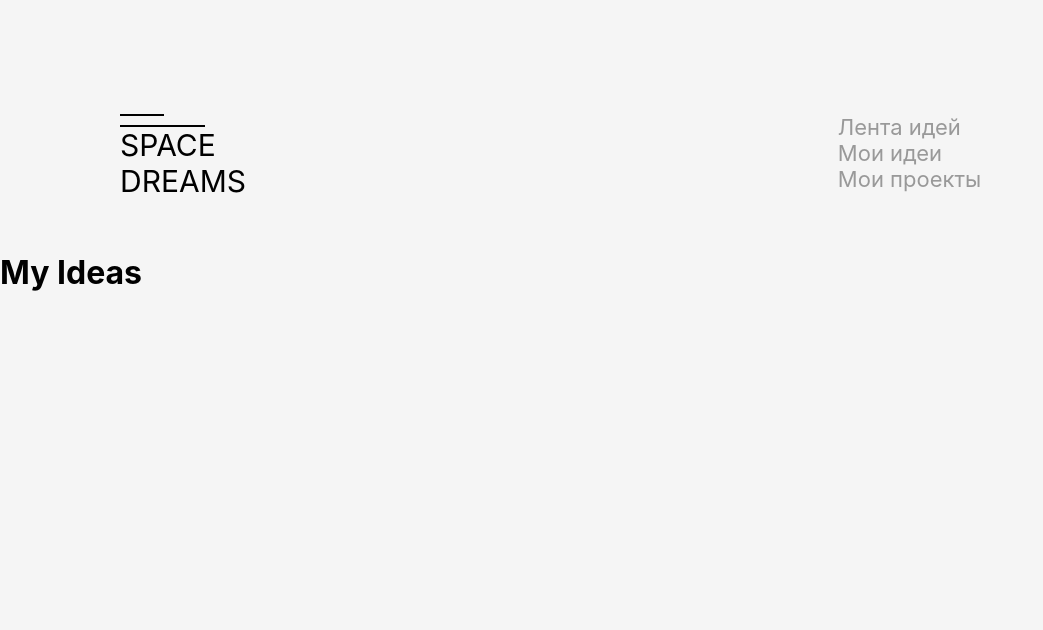
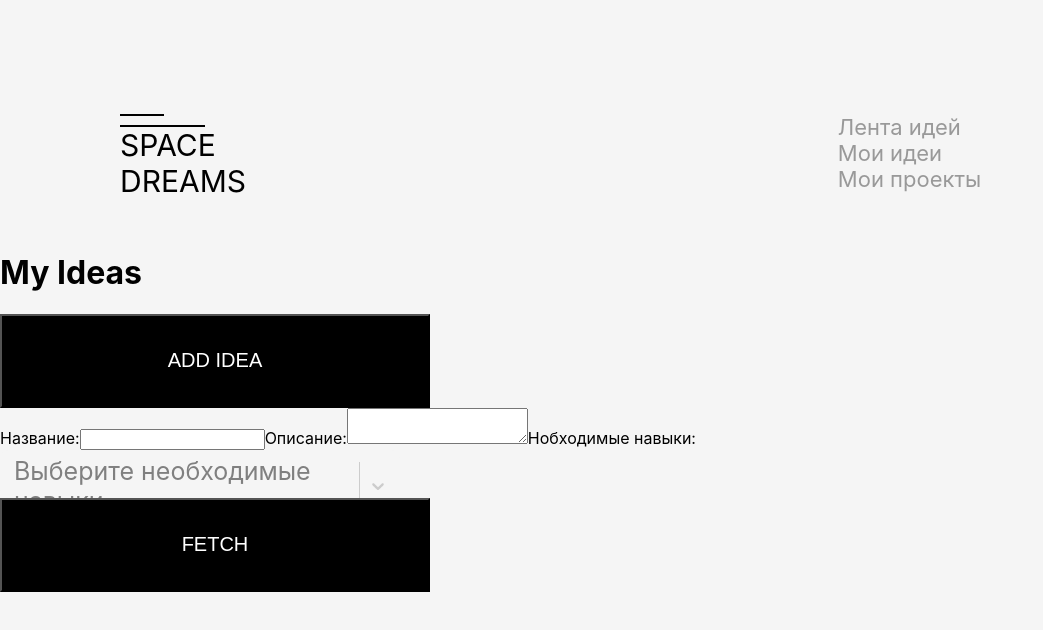
Before and after one commit to Space-dreams/LCT2022_front, a React app: page /ideas in a window 1280 px wide. Shown: the top 630 px of the page, without its empty margins (0-1043 px from the left). Built offline with nearby package versions, Linux system fonts and the light colour scheme; no server answers.

Commit message:
06.11.2022

```diff
--- a/src/components/app/App.js
+++ b/src/components/app/App.js
@@ -1,6 +1,6 @@
 import React, { useEffect } from 'react';
 import { BrowserRouter } from 'react-router-dom';
-import { setProfession, setStacks } from '../../storage/slises/dataSlise';
+import { setCountry, setProfession, setStacks } from '../../storage/slises/dataSlise';
 import { useDispatch } from 'react-redux';
 
 import Header from '../header/Header';
@@ -12,7 +12,8 @@ function App() {
 
   useEffect(() => {
     dispatch(setProfession());
-    dispatch(setStacks())
+    dispatch(setStacks());
+    dispatch(setCountry());
   }, [])
 
   return (
--- a/src/components/finishRegistration/FinishRegistration.css
+++ b/src/components/finishRegistration/FinishRegistration.css
@@ -15,7 +15,7 @@
 }
 
 .item_registration input {
-    font-size: 32px;
+    font-size: 25px;
     padding-left: 20px;
     background-color: #F5F5F5;
 }
--- a/src/components/finishRegistration/FinishRegistration.js
+++ b/src/components/finishRegistration/FinishRegistration.js
@@ -21,7 +21,7 @@ const FinishRegistration = () => {
 
     const user = useSelector(state => state.user.user);
     const id = useSelector(state => state.user.id)
-    const { stacks, profession } = useSelector((state) => state.data)
+    const { stacks, profession, country } = useSelector((state) => state.data)
 
     const [userData, setUserData] = useState({
         nickName: user.nickName,
@@ -66,7 +66,7 @@ const FinishRegistration = () => {
             command: userData.command,
             status: JSON.stringify(userData.status)
         }
-        console.log(data);
+
         fetch(`/api/v1/profile/${id}/`, {
             method: 'PUT',
             body: JSON.stringify(data),
@@ -118,6 +118,13 @@ const FinishRegistration = () => {
         }
     })
 
+    const countryList = country.map((item) => {
+        return {
+            value: item.id,
+            label: item.name
+        }
+    })
+
     const stacksList = stacks.map((item) => {
         return {
             value: item.id,
@@ -162,11 +169,7 @@ const FinishRegistration = () => {
                     defaultValue={userData.country}
                     onChange={(e) => setUserData({ ...userData, country: e })}
                     className="basic-single"
-                    options={[
-                        { value: 1, label: 'Россия' },
-                        { value: 2, label: 'Казахстан' },
-                        { value: 3, label: 'Беларусь' }
-                    ]}
+                    options={countryList}
                 />
             </div>
 
@@ -178,11 +181,7 @@ const FinishRegistration = () => {
                     defaultValue={userData.citizenship}
                     onChange={(e) => setUserData({ ...userData, citizenship: e })}
                     className="basic-single"
-                    options={[
-                        { value: 1, label: 'Россия' },
-                        { value: 2, label: 'Казахстан' },
-                        { value: 3, label: 'Беларусь' }
-                    ]}
+                    options={countryList}
                 />
             </div>
 
--- a/src/components/myIdeas/MyIdeas.js
+++ b/src/components/myIdeas/MyIdeas.js
@@ -1,7 +1,112 @@
-import React from "react";
+import React, { useEffect, useState } from "react";
+import { useSelector } from "react-redux";
+import Select from 'react-select';
 
 const MyIdeas = () => {
+    const id = useSelector(state => state.user.id)
+    const { stacks, profession } = useSelector((state) => state.data)
 
-    return <h1>My Ideas</h1>
+    useEffect(() => {
+        fetch(`/api/v1/all_ideas/`)
+    }, [])
+
+    const [userData, setUserData] = useState({
+        stack: [],
+        name: '',
+        description: ''
+    })
+
+    const handleClick = () => {
+        const newIdea = {
+            author:id,
+            description:userData.description,
+            name:userData.name,
+            stack:userData.stack.map(item=>item.value)
+
+        }
+
+        fetch('/api/v1/user_ideas/', {
+            method: 'POST',
+            body: JSON.stringify(newIdea),
+            headers: { "content-type": "application/json" }
+          })
+
+    }
+
+    const styles = {
+        control: styles => ({
+            ...styles,
+            outline: 'none',
+            padding: '4px',
+            border: 'none',
+            cursor: 'pointer',
+            color: '#5E6C84',
+            width: '400px',
+            borderRadius: '8px',
+            backgroundColor: '#F5F5F5',
+            height: '48px',
+            fontSize: '25px',
+            paddinLeft: '20px'
+
+        }),
+        placeholder: styles => ({
+            ...styles,
+
+        }),
+
+        option: styles => ({
+            ...styles,
+            cursor: 'pointer',
+            fontSize: '25px',
+            paddinLeft: '20px'
+        })
+    }
+
+    const stacksList = stacks.map((item) => {
+        return {
+            value: item.id,
+            label: item.name
+        }
+    })
+
+    return (
+
+        <div>
+            <h1>My Ideas</h1>
+            <button
+                onClick={handleClick}
+                className="autorization"> ADD IDEA</button>
+
+            <div>
+                Название:
+                <input
+                    value={userData.name}
+                    onChange={(e) => setUserData({ ...userData, name: e.target.value })}>
+                </input>
+                Описание:
+                <textarea
+                    value={userData.description}
+                    onChange={(e) => setUserData({ ...userData, description: e.target.value })}>
+                </textarea>
+                Нобходимые навыки:
+                <Select
+                    placeholder='Выберите необходимые навыки'
+                    styles={styles}
+                    onChange={(e) => setUserData({ ...userData, stack: e })}
+                    className="basic-single"
+                    isMulti
+                    options={stacksList}
+                ></Select>
+
+            </div>
+<button
+className="autorization"
+onClick={()=>{
+    fetch('/api/v1/comment/20/')
+}}>FETCH</button>
+        </div>
+
+
+    )
 }
 export default MyIdeas
--- a/src/components/profile/Profile.js
+++ b/src/components/profile/Profile.js
@@ -1,7 +1,15 @@
 import React from "react";
+import { useNavigate } from "react-router-dom";
 
 const Profile = () => {
-    return <h1>Profile</h1>
+
+    const navigate = useNavigate()
+    return (
+        <>
+            <h1>Profile</h1>
+            <button className="autorization" onClick={() => navigate('/finish_registration')}> Редактировать</button>
+        </>
+    )
 }
 
 export default Profile
--- a/src/components/userPage/UserPage.js
+++ b/src/components/userPage/UserPage.js
@@ -12,6 +12,7 @@ const UserPage = () => {
     const user = useSelector((state) => state.user.user)
 
     const requiredFull = user.fullName && user.email && user.dateofbirth
+
     useEffect(() => {
         if (!requiredFull) { navigate('/finish_registration') }
     })
--- a/src/storage/slises/dataSlise.js
+++ b/src/storage/slises/dataSlise.js
@@ -2,7 +2,8 @@ import { createAsyncThunk, createSlice } from '@reduxjs/toolkit';
 
 const initialState = {
     profession: [],
-    stacks: []
+    stacks: [],
+    country: []
 };
 
 export const setProfession = createAsyncThunk(
@@ -23,6 +24,15 @@ export const setStacks = createAsyncThunk(
     }
 );
 
+export const setCountry = createAsyncThunk(
+    'user/setCountry',
+    async () => {
+        const response = await fetch('/api/v1/country/')
+            .then((data) => data.json());
+        return response;
+    }
+);
+
 export const dataSlice = createSlice({
     name: 'data',
     initialState,
@@ -33,6 +43,9 @@ export const dataSlice = createSlice({
             .addCase(setProfession.fulfilled, (state, action) => {
                 state.profession = action.payload;
             })
+            .addCase(setCountry.fulfilled, (state, action) => {
+                state.country = action.payload;
+            })
             .addCase(setStacks.fulfilled, (state, action) => {
                 state.stacks = action.payload;
             });
--- a/src/storage/slises/userSlice.js
+++ b/src/storage/slises/userSlice.js
@@ -57,20 +57,20 @@ export const fetchUserData = createAsyncThunk(
         userForf.role = data.role
         userForf.fullName = data.full_name
         userForf.dateofbirth = data.dateofbirth
-        userForf.country = (!data.country === '') ? JSON.parse(data.country) : ''
-        userForf.citizenship = (!data.citizenship === '') ? JSON.parse(data.citizenship) : ''
-        userForf.gender = (!data.gender === '') ? JSON.parse(data.gender) : ''
+        userForf.country = !(data.country === '') ? JSON.parse(data.country) : ''
+        userForf.citizenship = !(data.citizenship === '') ? JSON.parse(data.citizenship) : ''
+        userForf.gender = !(data.gender === '') ? JSON.parse(data.gender) : ''
         userForf.email = data.email
         userForf.agreement = data.agreement
-        userForf.education = (!data.education === '') ? JSON.parse(data.education) : ''
-        userForf.employment = (!data.employment === '') ? JSON.parse(data.employment) : ''
-        userForf.experience = (!data.experience === '') ? JSON.parse(data.experience) : ''
+        userForf.education = !(data.education === '') ? JSON.parse(data.education) : ''
+        userForf.employment = !(data.employment === '') ? JSON.parse(data.employment) : ''
+        userForf.experience = !(data.experience === '') ? JSON.parse(data.experience) : ''
         userForf.achievements = data.achievements
-        userForf.profession = (!data.profession === '') ? JSON.parse(data.profession) : ''
-        userForf.stack = (!data.stack === '') ? JSON.parse(data.stack) : ''
+        userForf.profession = !(data.profession === '') ? JSON.parse(data.profession) : ''
+        userForf.stack = !(data.stack === '') ? JSON.parse(data.stack) : ''
         userForf.roleInCommand = data.role_in_command
         userForf.command = data.command
-        userForf.status = (!data.status === '') ? JSON.parse(data.status) : ''
+        userForf.status = !(data.status === '') ? JSON.parse(data.status) : ''
         sessionStorage.setItem('userLCT', JSON.stringify(userForf))
         return userForf
       })
@@ -106,7 +106,11 @@ export const userSlice = createSlice({
   initialState,
 
   reducers: {
-    logOut: (state) => { state.token = null; },
+    logOut: (state) => {
+      state.token = null;
+      state.id = null;
+      state.user = null;
+    },
 
     setUser: (state, action) => {
       state.user = action.payload;
```
